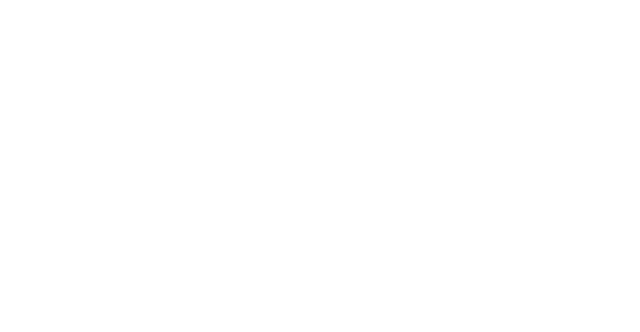
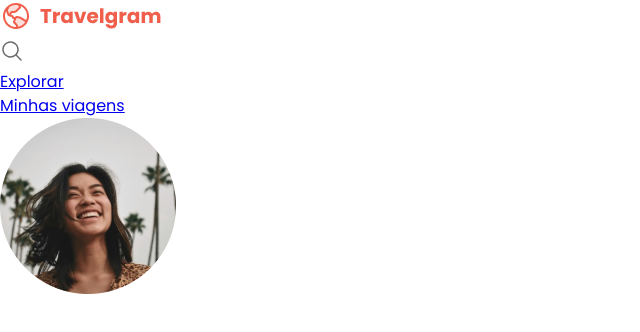
Before and after one commit to Romulo-Sousaa/Projeto-perfil-de-viagens, a plain HTML site: page index.html in a window 1280 px wide. Shown: the whole page, without its empty margins (0-640 px from the left). Drawn offline with Linux system fonts and the light colour scheme; a web font is replaced by a local one.

Commit message:
Estruturando a navegação

```diff
--- a/index.html
+++ b/index.html
@@ -10,6 +10,23 @@
     <link rel="stylesheet" href="styles/index.css">
 </head>
 <body>
-
+    <nav>
+        <a href="#" id="logo">
+            <img src="assets/Logo.svg" alt="logomarca">
+        </a>
+        <ul>
+            <li>
+                <a href="#">
+                    <img src="assets/icons/MagnifyingGlass.svg" alt="icone de lupa">
+                </a>
+            </li>
+            <li><a href="#">Explorar</a></li>
+            <li><a href="#">Minhas viagens</a></li>
+            <li><a href="#">
+                <img src="assets/Profile pic.png" alt="imagem da Isabela Torres">
+            </a></li>
+        </ul>
+    </nav>
+    <header></header>
 </body>
 </html>
```
Also changed, not shown: assets/Logo.svg (added), assets/Profile pic.png (added), assets/icons/AirplaneTilt.svg (renamed from styles/assets/AirplaneTilt.svg), assets/icons/Image.svg (renamed from styles/assets/Image.svg), assets/icons/MagnifyingGlass.svg (renamed from styles/assets/MagnifyingGlass.svg), assets/icons/MapPin.svg (renamed from styles/assets/MapPin.svg), assets/images/Image 01.png (renamed from styles/assets/Image 01.png), assets/images/Image 02.png (added), assets/images/Image 03.png (added), assets/images/Image 04.png (added), assets/images/Image 05.png (added), assets/images/Image 06.png (added), assets/images/Image 07.png (added), assets/images/Image 08.png (added), 3 more files, 13 other files.
